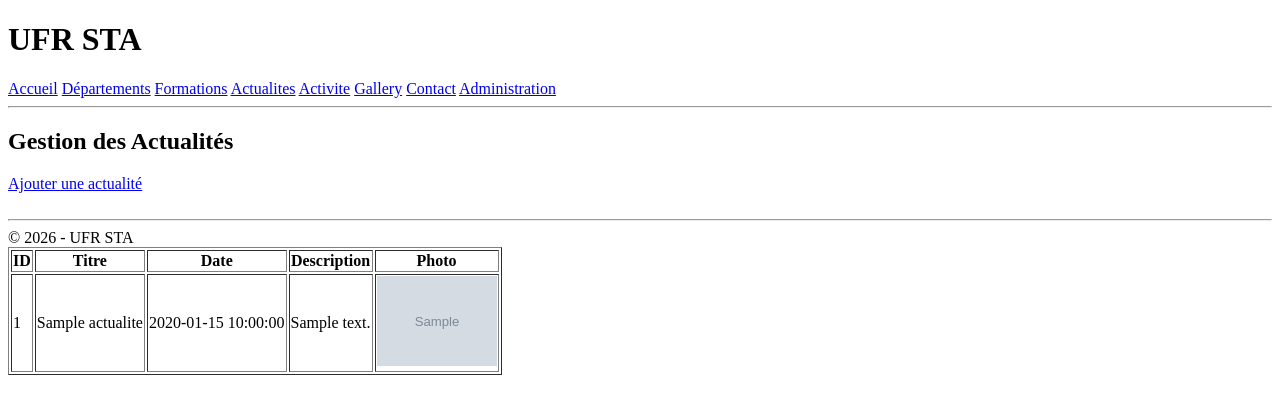
After one commit to Aliousow94/site_webe_vitrine_ufr_sta, a Flask app: page /admin/actualites in a window 1280 px wide. The commit adds this page. Shown: the top 414 px of the page. Run offline with Flask 3, Linux system fonts and the light colour scheme; tables that the repository leaves empty or names only in its code hold one stand-in row (values such as "Sample post"); grey boxes marked "Sample" are stand-in pictures.

Commit message:
aliou-comit-1-de-administrateur

```diff
--- a/app.py
+++ b/app.py
@@ -1,16 +1,17 @@
-from flask import Flask , render_template,redirect,url_for,request
+from flask import Flask , render_template,redirect,url_for,request,session
+from werkzeug.utils import secure_filename
+import os
 import mysql.connector
 app=Flask(__name__)
+app.config["UPLOAD_FOLDER"] = "static/images"
 connexion=mysql.connector.connect(host="localhost",user="root",password="",database="ufr_sta")
+app.secret_key = "ufrsta2026"
 @app.route("/")
 def index():
     return render_template("index.html")
 @app.route("/formation")
 def formation():
-    curseur= connexion.cursor()
-    curseur.execute("select * from formation ")
-    formations=curseur.fetchall()
-    return render_template("formation.html",formations=formations)
+    return render_template("formation.html")
 @app.route("/departement")
 def departement():
     return render_template("departement.html")
@@ -26,45 +27,104 @@ def contact():
 @app.route("/gallery")
 def gallery():
     return render_template("gallery.html")
-@app.route("/ajouter",methods=["GET","POST"])
-def ajouter():
-    if request.method=="POST" :
-       nom=request.form["nom"]
-       niveau=request.form["niveau"]
-       curseur=connexion.cursor()
-       sql="insert into formation(nom,niveau)values(%s,%s)"
-       valeur=(nom,niveau)
-       curseur.execute(sql,valeur)
-       connexion.commit()
-       return redirect(url_for("formation"))
-    return render_template("ajouter.html")
-@app.route("/modifier/<int:id>", methods=["GET", "POST"])
-def modifier(id):
+@app.route("/admin/login", methods=["GET", "POST"])
+def login():
+
+    if request.method == "POST":
+
+        email = request.form["email"]
+        motdepasse = request.form["motdepasse"]
+
+        curseur = connexion.cursor()
+
+        sql = """
+        SELECT * FROM administrateur
+        WHERE email=%s
+        AND motdepasse=%s
+        """
+
+        curseur.execute(sql, (email, motdepasse))
+
+        admin = curseur.fetchone()
+
+        if admin:
+
+            session["admin"] = admin[1]
+
+            return redirect(url_for("dashboard"))
+
+        return "Email ou mot de passe incorrect"
+
+    return render_template("admin/login.html")
+@app.route("/admin/dashboard")
+def dashboard():
+
+    if "admin" not in session:
+        return redirect(url_for("login"))
+
+    return render_template("admin/dashboard.html")
+@app.route("/admin/actualites/ajouter", methods=["GET", "POST"])
+def ajouter_actualite():
+
+    if request.method == "POST":
+
+        titre = request.form["titre"]
+        date_publication = request.form["date_publication"]
+        description = request.form["description"]
+
+        photo = request.files["photo"]
+
+        nom_photo = secure_filename(photo.filename)
+
+        photo.save(
+            os.path.join(
+                app.config["UPLOAD_FOLDER"],
+                nom_photo
+            )
+        )
+
+        curseur = connexion.cursor()
+
+        sql = """
+        INSERT INTO actualite
+        (titre,date_publication,description,photo)
+        VALUES (%s,%s,%s,%s)
+        """
+
+        curseur.execute(
+            sql,
+            (
+                titre,
+                date_publication,
+                description,
+                nom_photo
+            )
+        )
+
+        connexion.commit()
+
+        return redirect(
+            url_for("dashboard")
+        )
+
+    return render_template(
+        "admin/ajouter_actualite.html"
+    )
+@app.route("/admin/actualites")
+def liste_actualite():
 
     curseur = connexion.cursor()
 
-    if request.method == "POST":
+    curseur.execute("""
+        SELECT *
+        FROM actualite
+    """)
 
-        nom = request.form["nom"]
-        niveau = request.form["niveau"]
+    actualite = curseur.fetchall()
 
-        sql = """
-        UPDATE formation
-        SET nom=%s, niveau=%s
-        WHERE id=%s
-        """
-
-        curseur.execute(sql, (nom, niveau, id))
-        connexion.commit()
-
-        return redirect(url_for("formation"))
-
-    curseur.execute("SELECT * FROM formation WHERE id=%s", (id,))
-    formation = curseur.fetchone()
-
-    return render_template("modifier.html", formation=formation)
-
-
-
+    return render_template(
+        "admin/liste_actualite.html",
+        actualite=actualite
+    )
 if __name__ == "__main__":
     app.run(debug=True)
--- /dev/null
+++ b/templates/admin/liste_actualite.html
@@ -0,0 +1,51 @@
+{% extends "base.html" %}
+{% block title %}
+Liste Actualités
+{%endblock%}
+{%block contenu%}
+<h2>Gestion des Actualités</h2>
+
+<a href="{{ url_for('ajouter_actualite') }}">
+    Ajouter une actualité
+</a>
+
+<br><br>
+
+<table border="1">
+
+    <tr>
+        <th>ID</th>
+        <th>Titre</th>
+        <th>Date</th>
+        <th>Description</th>
+        <th>Photo</th>
+    </tr>
+
+    {% for actualite in actualite %}
+
+    <tr>
+
+        <td>{{ actualite[0] }}</td>
+
+        <td>{{ actualite[1] }}</td>
+
+        <td>{{ actualite[2] }}</td>
+
+        <td>{{ actualite[3] }}</td>
+
+        <td>
+
+            <img
+                src="{{ url_for('static',
+                                filename='images/' + actualite[4]) }}"
+                width="120">
+
+        </td>
+
+    </tr>
+
+    {% endfor %}
+
+
+
+{% endblock %}
--- a/templates/base.html
+++ b/templates/base.html
@@ -34,6 +34,8 @@
         <a href="{{url_for('gallery')}}">Gallery</a>
         <a href="{{url_for('contact')}}">Contact</a>
 
+        <a href="{{ url_for('login') }}">Administration</a>
+
     </nav>
 
     <hr>
```
Also changed, not shown: templates/admin/ajouter_actualite.html (added, +56 -0 lines), templates/admin/dashboard.html (added, +43 -0 lines), templates/admin/login.html (added, +37 -0 lines), templates/formation.html (+0 -30 lines), static/images/IM4.jpeg (added), static/images/htmcss.jfif (added), static/images/im3.jpeg (added), static/images/im5.jpeg (added), static/images/imbon.jpeg (added), static/images/imdata.png (added), static/images/imse.png (added).
